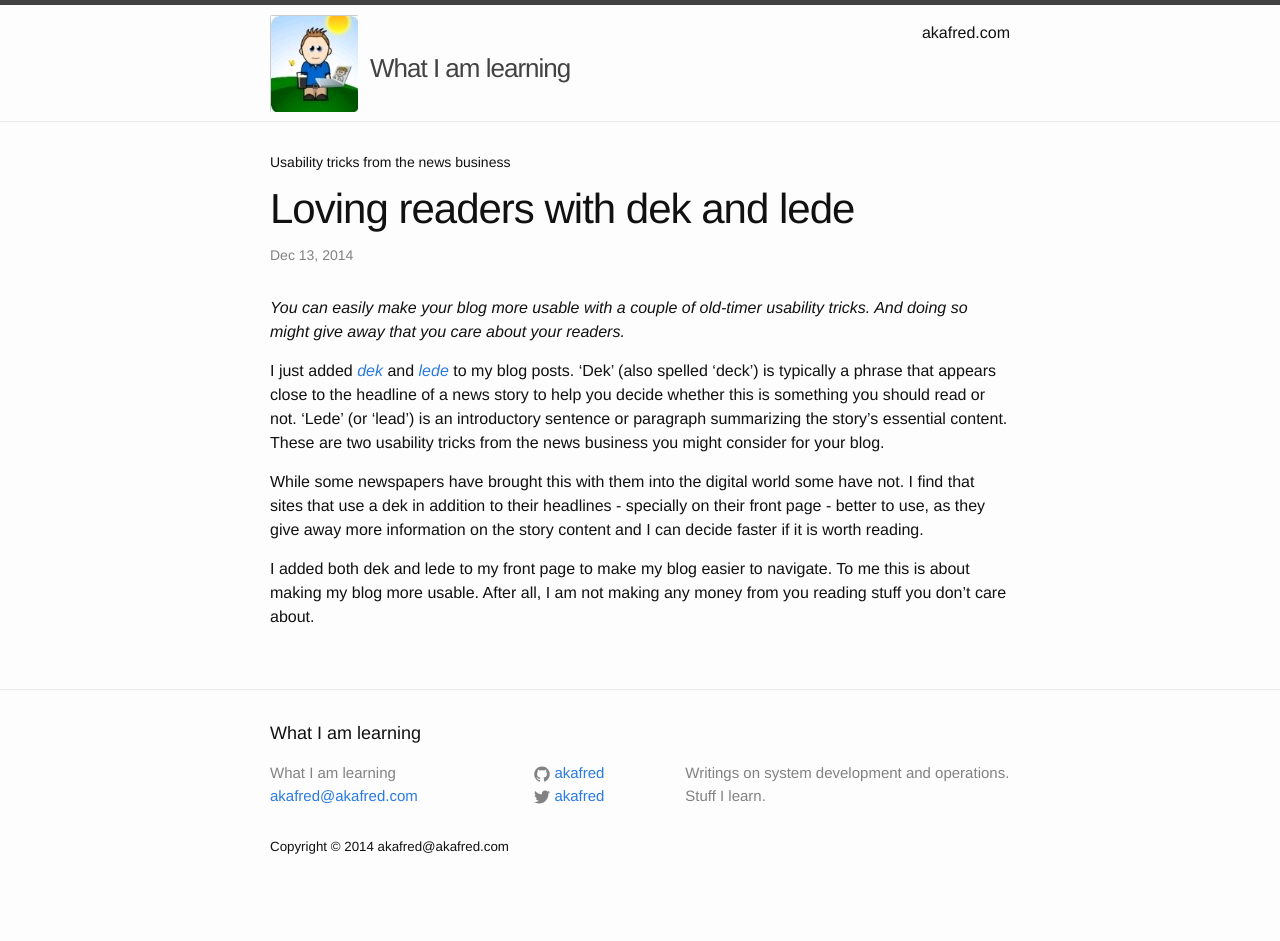
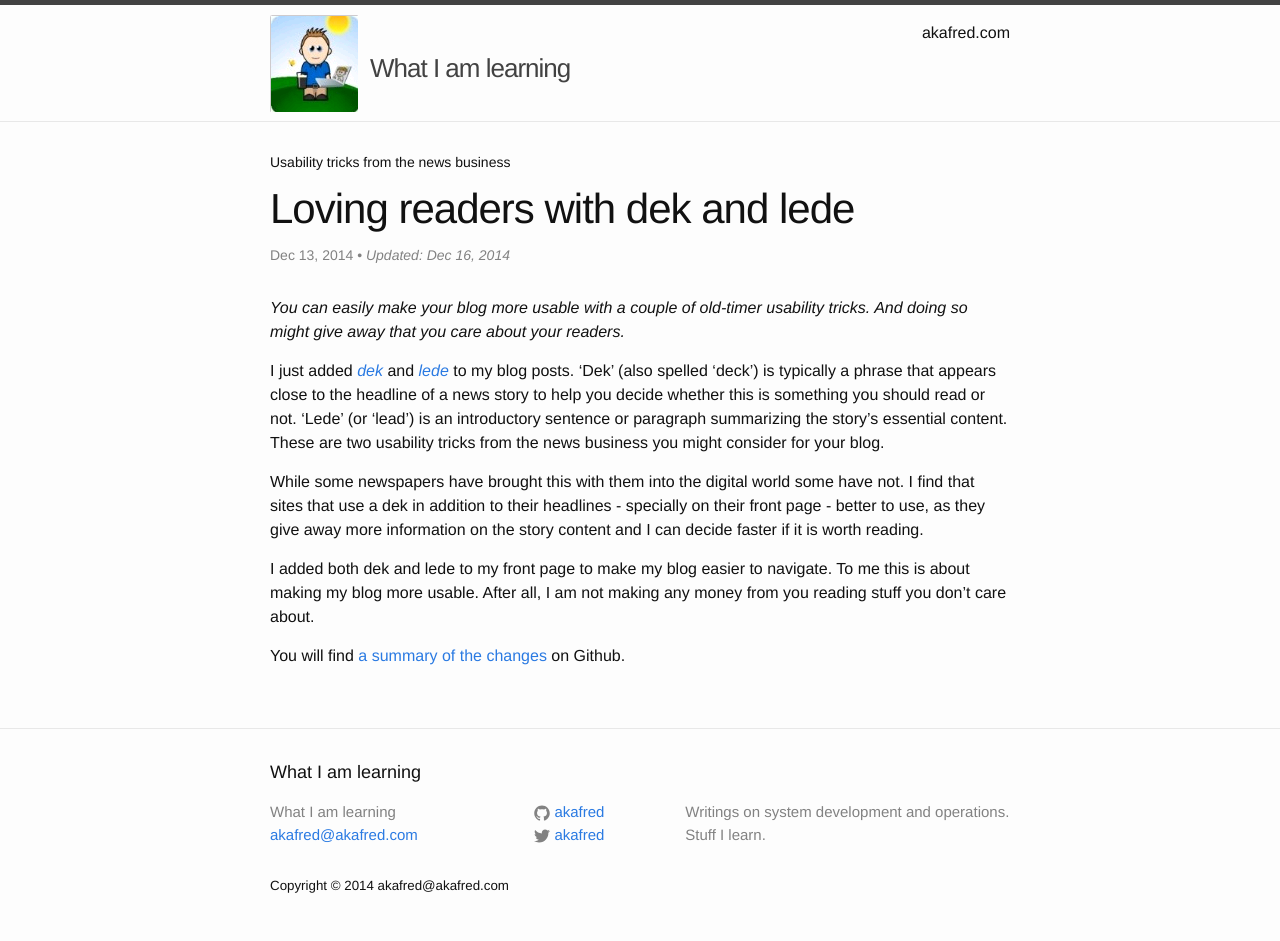
Before and after one commit to camillesalvador/akafred.github.io, a Jekyll site: the page built from _posts/2014-12-13-dek-lede-and-love-your-readers.markdown, in a window 1280 px wide. Built offline with Jekyll 4.4.1, drawn with Linux system fonts in a browser that asks for light colours; comment, search, counter and statistics services are not loaded; before the commit the page ends 902 px from its top, so only the background shows below that.

Commit message:
Update dek-and-lede-post with commit.

```diff
--- a/_posts/2014-12-13-dek-lede-and-love-your-readers.markdown
+++ b/_posts/2014-12-13-dek-lede-and-love-your-readers.markdown
@@ -4,6 +4,7 @@ title:  "Loving readers with dek and lede"
 dek:    "Usability tricks from the news business"
 lede:   "You can easily make your blog more usable with a couple of old-timer usability tricks. And doing so might give away that you care about your readers."
 date:   2014-12-13 12:30:00
+update: 2014-12-16 20:05:00
 categories: blogging usability
 ---
 I just added _[dek][deck]_ and _[lede][lead]_ to my blog posts. 'Dek' (also spelled 'deck') is typically a phrase that appears close to the headline of a news story to help you decide whether this is something you should read or not. 'Lede' (or 'lead') is an introductory sentence or paragraph summarizing the story's essential content. These are two usability tricks from the news business you might consider for your blog.
@@ -12,5 +13,8 @@ While some newspapers have brought this with them into the digital world some ha
 
 I added both dek and lede to my front page to make my blog easier to navigate. To me this is about making my blog more usable. After all, I am not making any money from you reading stuff you don't care about.
 
+You will find [a summary of the changes][dek-and-lede-commit] on Github.
+
 [deck]: http://en.wikipedia.org/wiki/News_style#Deck
 [lead]: http://en.wikipedia.org/wiki/News_style#Lead
+[dek-and-lede-commit]: https://github.com/akafred/akafred.github.io/commit/6a8e95fa0a0010cac5bdcce702ac4023662522c3
```
